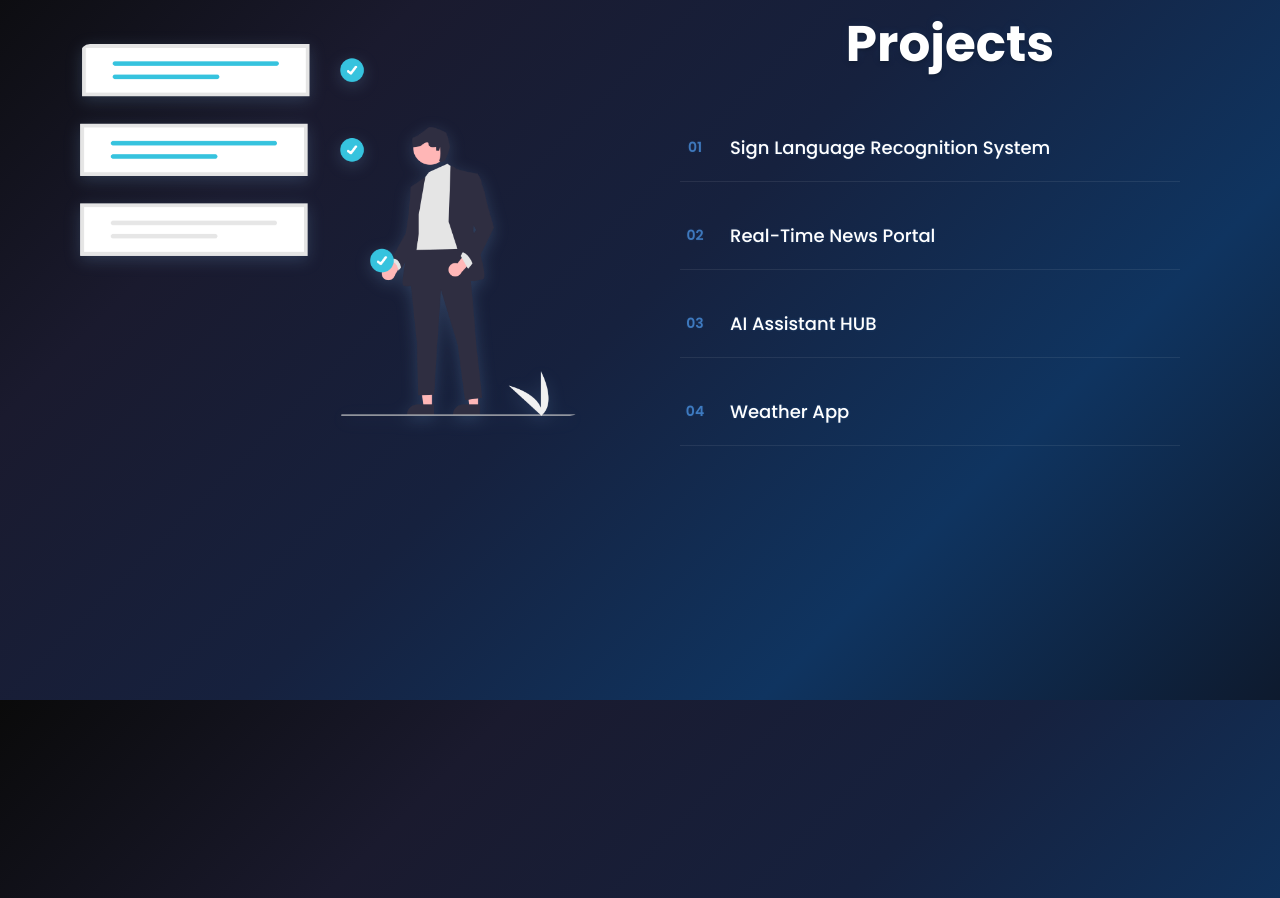
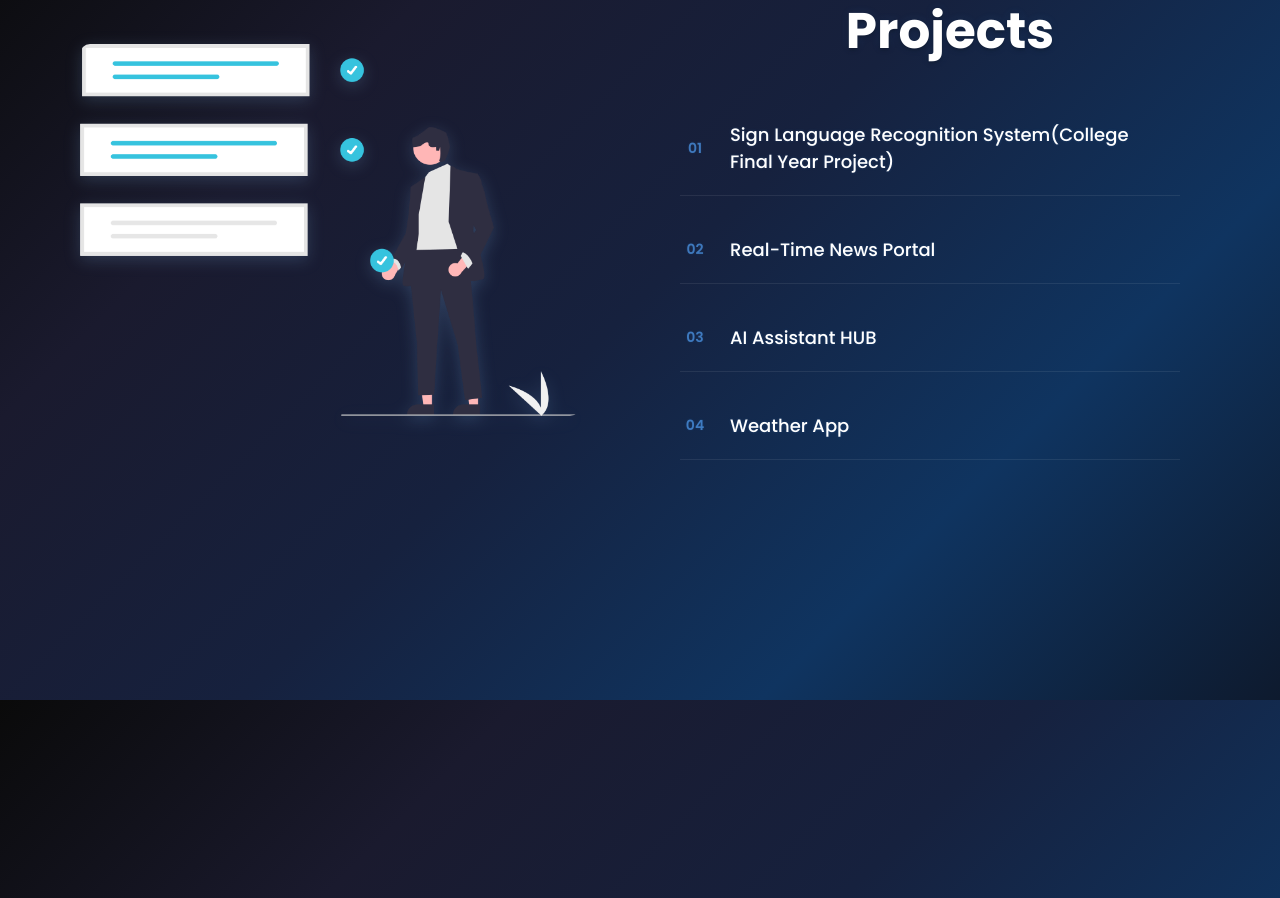
Before and after one commit to Arul-DevX/Personal_portfolio, a React (Vite) app: page / in a window 1280 px wide. Shown: the part 2500-3398 px from the top of the page. Built offline with nearby package versions, Linux system fonts and the light colour scheme; the HTML template or start-up script is replaced by a standard one.

Commit message:
Updated Projects.jsx

```diff
--- a/src/components/Projects.jsx
+++ b/src/components/Projects.jsx
@@ -4,7 +4,7 @@ import ThreeDCard from './ThreeDCard'
 const Projects = () => {
   const projects = [
     {
-      title: "Sign Language Recognition System",
+      title: "Sign Language Recognition System(College Final Year Project)",
       link: "https://github.com/Arul-DevX/text_and_voice_to_isl",
       isExternal: true
     },
```
